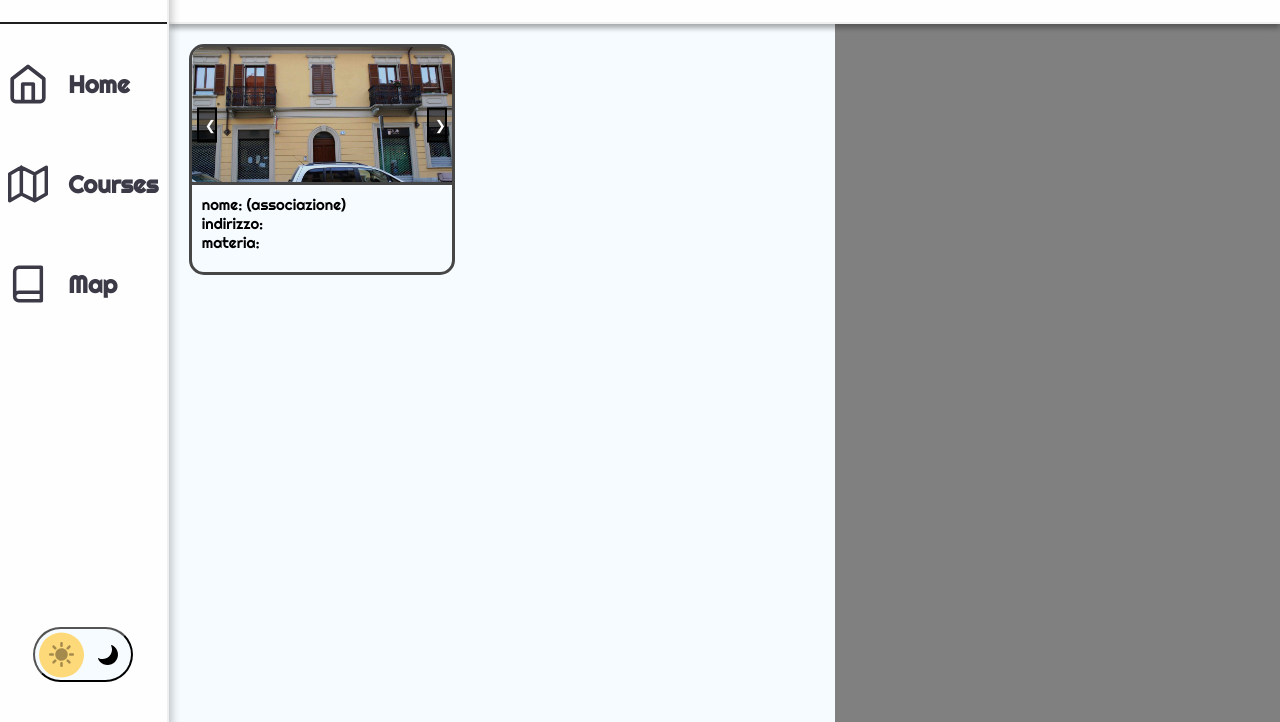
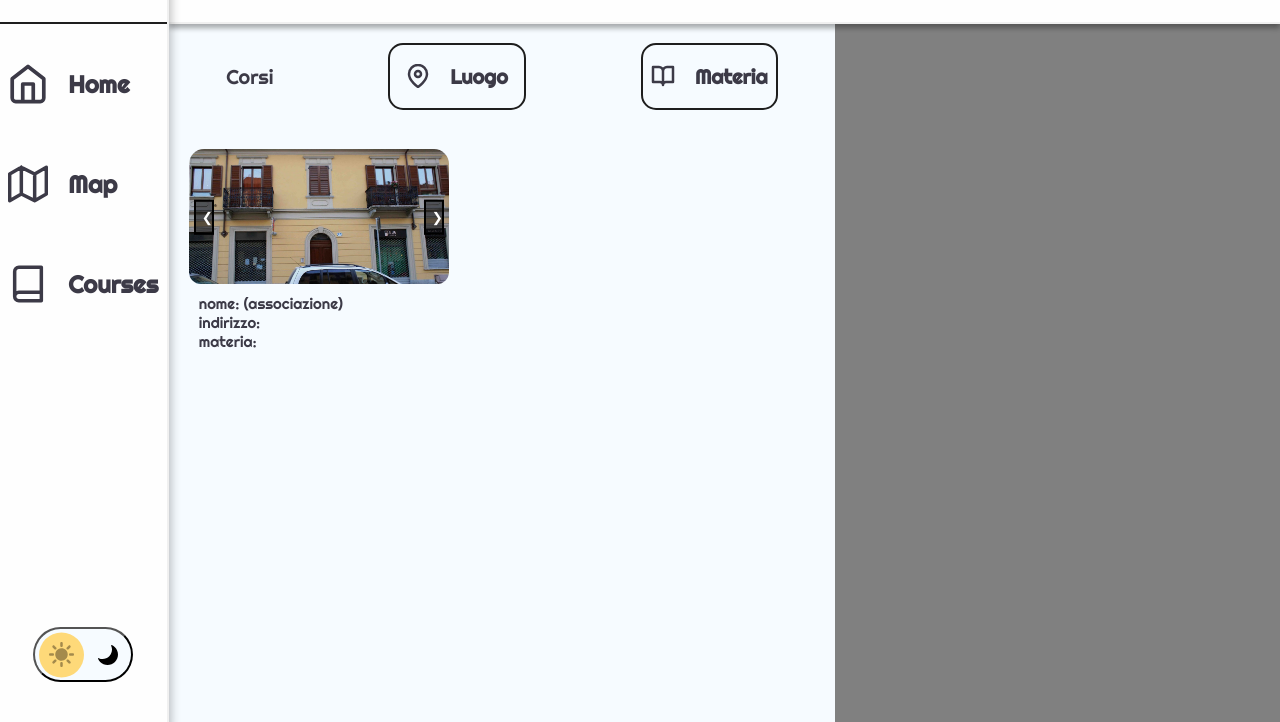
Before and after one commit to GianniZheng/Backup, a plain HTML site: page Index.html in a window 1280 px wide. Shown: the part 78-800 px from the top of the page. Drawn offline with Linux system fonts and the light colour scheme.

Commit message:
filter design

```diff
--- a/Index.html
+++ b/Index.html
@@ -32,13 +32,13 @@
                 </clipPath>
                 </defs>
             </svg>
-            <h2 class="menu-text">Courses</h2>
+            <h2 class="menu-text">Map</h2>
           </div>
           <div class="icon-container">
             <svg width="40" height="40" viewBox="0 0 40 40" fill="none" xmlns="http://www.w3.org/2000/svg" class="sidebar-icon">
                 <path d="M6.66675 32.5C6.66675 31.3949 7.10573 30.3351 7.88714 29.5537C8.66854 28.7723 9.72835 28.3333 10.8334 28.3333H33.3334M6.66675 32.5C6.66675 33.605 7.10573 34.6649 7.88714 35.4463C8.66854 36.2277 9.72835 36.6666 10.8334 36.6666H33.3334V3.33331H10.8334C9.72835 3.33331 8.66854 3.7723 7.88714 4.5537C7.10573 5.3351 6.66675 6.39491 6.66675 7.49998V32.5Z" stroke-width="3.5" stroke-linecap="round" stroke-linejoin="round"/>
             </svg>
-            <h2 class="menu-text">Map</h2>
+            <h2 class="menu-text">Courses</h2>
           </div>
         </div>
         <button class="theme-switch">
@@ -78,6 +78,29 @@
         </header>
     <main id="main">
         <section class="section-courses">
+          <div class="filter">
+            <p>Corsi</p>
+            <div class="filter-container">
+              <svg width="24" height="24" viewBox="0 0 24 24" fill="none" xmlns="http://www.w3.org/2000/svg" class="filter-icon">
+                <g clip-path="url(#clip0_225_208)">
+                <path d="M21 10C21 17 12 23 12 23C12 23 3 17 3 10C3 7.61305 3.94821 5.32387 5.63604 3.63604C7.32387 1.94821 9.61305 1 12 1C14.3869 1 16.6761 1.94821 18.364 3.63604C20.0518 5.32387 21 7.61305 21 10Z" stroke-width="2.5" stroke-linecap="round" stroke-linejoin="round"/>
+                <path d="M12 13C13.6569 13 15 11.6569 15 10C15 8.34315 13.6569 7 12 7C10.3431 7 9 8.34315 9 10C9 11.6569 10.3431 13 12 13Z" stroke-width="2.5" stroke-linecap="round" stroke-linejoin="round"/>
+                </g>
+                <defs>
+                <clipPath id="clip0_225_208">
+                <rect width="24" height="24" fill="white"/>
+                </clipPath>
+                </defs>
+                </svg>
+              <h4>Luogo</h4>
+            </div>
+            <div class="filter-container">
+              <svg width="24" height="24" viewBox="0 0 24 24" fill="none" xmlns="http://www.w3.org/2000/svg" class="filter-icon">
+                <path d="M12 7C12 5.93913 11.5786 4.92172 10.8284 4.17157C10.0783 3.42143 9.06087 3 8 3H2V18H9C9.79565 18 10.5587 18.3161 11.1213 18.8787C11.6839 19.4413 12 20.2044 12 21M12 7V21M12 7C12 5.93913 12.4214 4.92172 13.1716 4.17157C13.9217 3.42143 14.9391 3 16 3H22V18H15C14.2044 18 13.4413 18.3161 12.8787 18.8787C12.3161 19.4413 12 20.2044 12 21" stroke-width="2.5" stroke-linecap="round" stroke-linejoin="round"/>
+              </svg>
+              <h4>Materia</h4>
+            </div>
+          </div>
           <div class="card">
             <div class="image-container">
               <div class="zone left"></div>
--- a/global.css
+++ b/global.css
@@ -251,12 +251,45 @@ html[data-theme="dark"] .theme-switch > .container-icon > .icon.dark {
   height: 100%;
 }
 
+.filter {
+  width: 100%;
+  height: 15%;
+  display: flex;
+  align-items: center;
+  justify-content: space-around;
+}
+
+.filter p{
+  color: var(--color-primary);
+  font-size: 20px;
+}
+
+.filter-container {
+  height: 60%;
+  width: 20%;
+  display: flex;
+  justify-content: center;
+  align-items: center;
+  gap: 20px;
+  border-radius: 15px;
+  border: 2px solid var(--color-border);
+}
+
+.filter-icon {
+  cursor: pointer;
+  stroke: var(--color-primary);
+}
+
+.filter-container h4{
+  color: var(--color-primary);
+  font-size: 20px;
+}
+
 .card {
   position: relative;
   margin: 20px;
   width: 260px;
   height: 225px;
-  border: 3px solid rgb(70, 70, 70);
   border-radius: 15px;
 }
 
@@ -264,14 +297,14 @@ html[data-theme="dark"] .theme-switch > .container-icon > .icon.dark {
   position: relative;
   width: 260px;
   height: 60%;
-  border-bottom: 3px solid rgb(70, 70, 70);
+  border-radius: 15px 15px 0 0;
   display: flex;
   overflow: hidden;
 }
 
 .image-container img {
   position: absolute;
-  border-radius: 12px 12px 0 0;
+  border-radius: 12px ;
   top: 0;
   left: 100%;
   width: 100%;
@@ -315,7 +348,7 @@ html[data-theme="dark"] .theme-switch > .container-icon > .icon.dark {
   height: 35px;
   position: absolute;
   top: 50%;
-  transform: translateY(-150%);
+  transform: translateY(-175%);
   background: rgba(0, 0, 0, 0.5);
   color: white;
   border: 2px solid black;
@@ -331,7 +364,7 @@ html[data-theme="dark"] .theme-switch > .container-icon > .icon.dark {
 
 .dots {
   width: 100%;
-  height: 90px;
+  height: 86px;
 }
 
 .courses-info{
@@ -343,7 +376,9 @@ html[data-theme="dark"] .theme-switch > .container-icon > .icon.dark {
   list-style-type: none;
 }
 
-
+.courses-info li{
+  color: var(--color-primary);
+}
 
 .section-map {
   width: 40%;
```
